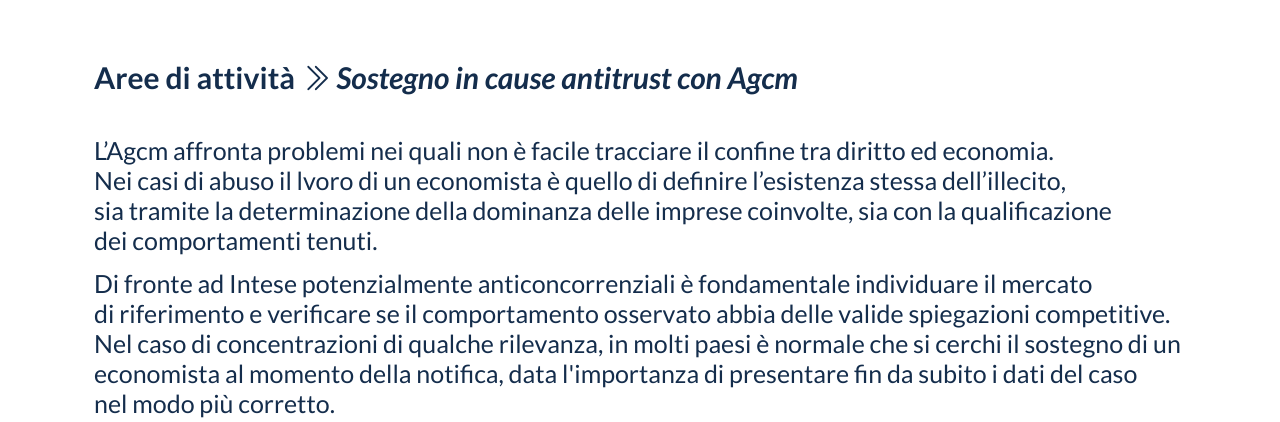
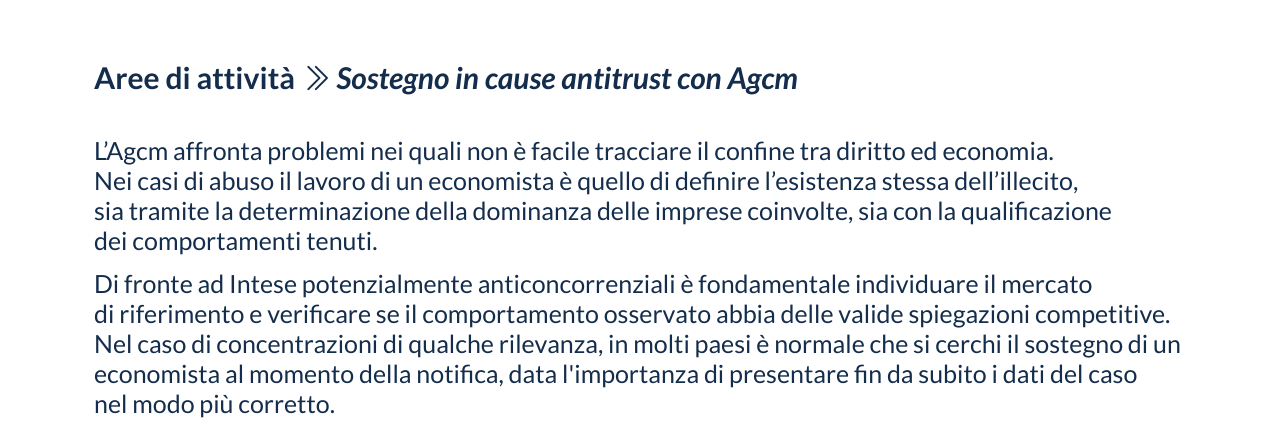
Before and after one commit to EmanueleApostolo/Beta-Consulenze-Economiche, a Flask app: template templates/sostegnoagcm.html in a window 1280 px wide. Shown: the part 101-523 px from the top of the page. Run offline with Flask 3, Linux system fonts and the light colour scheme; the template is opened without the code that fills it, so the values that code supplies are empty; some libraries are stand-ins or nearby versions.

Commit message:
Correzione typo sostegno agcm

```diff
--- a/templates/sostegnoagcm.html
+++ b/templates/sostegnoagcm.html
@@ -12,7 +12,7 @@
 
 <h3 class="display-3" style=" font-size: 25px;">
 <strong>L’Agcm affronta problemi nei quali non è facile tracciare il confine tra diritto ed economia.<br>
-Nei casi di abuso il lvoro di un economista è quello di definire l’esistenza stessa dell’illecito,<br>
+Nei casi di abuso il lavoro di un economista è quello di definire l’esistenza stessa dell’illecito,<br>
 sia tramite la determinazione della dominanza delle imprese coinvolte, sia con la qualificazione <br>dei comportamenti tenuti.</strong>
 </h3>
 <h3 class="display-3" style="margin-top:5px; font-size: 25px;">
```
